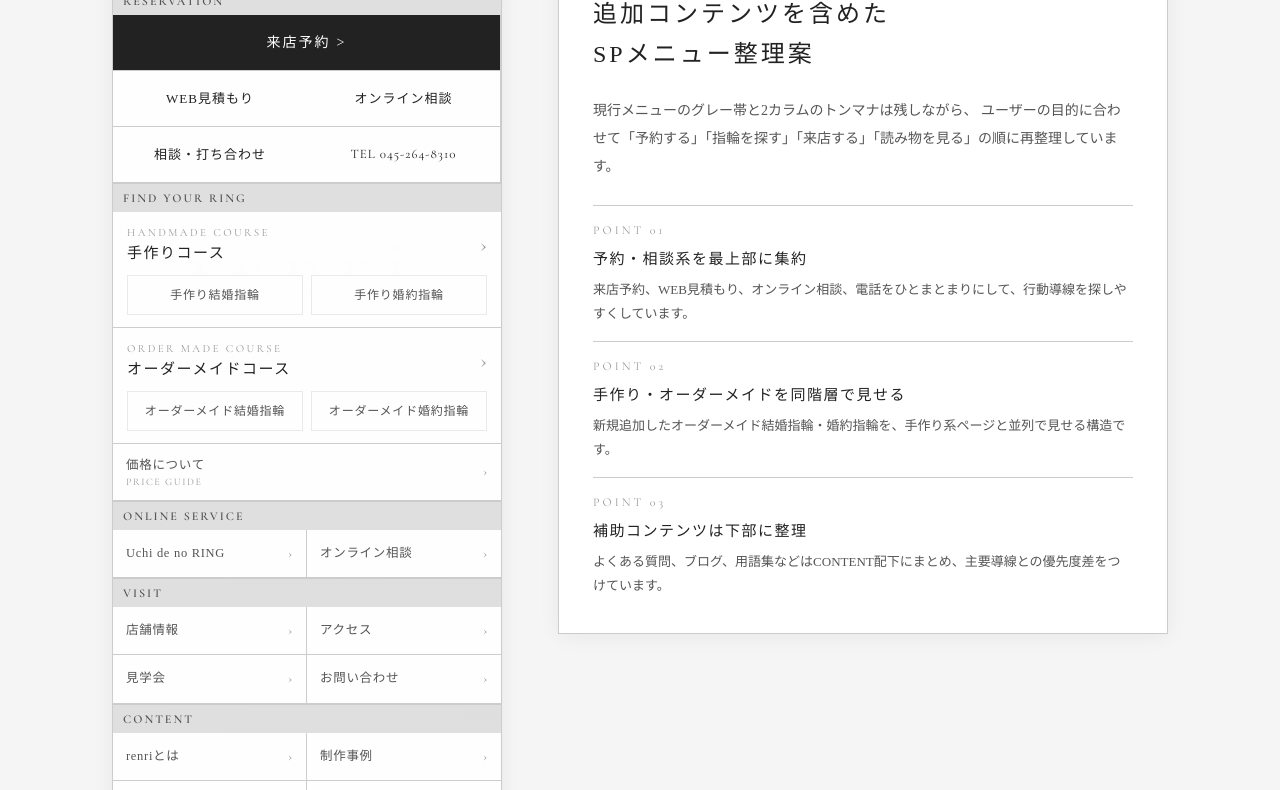
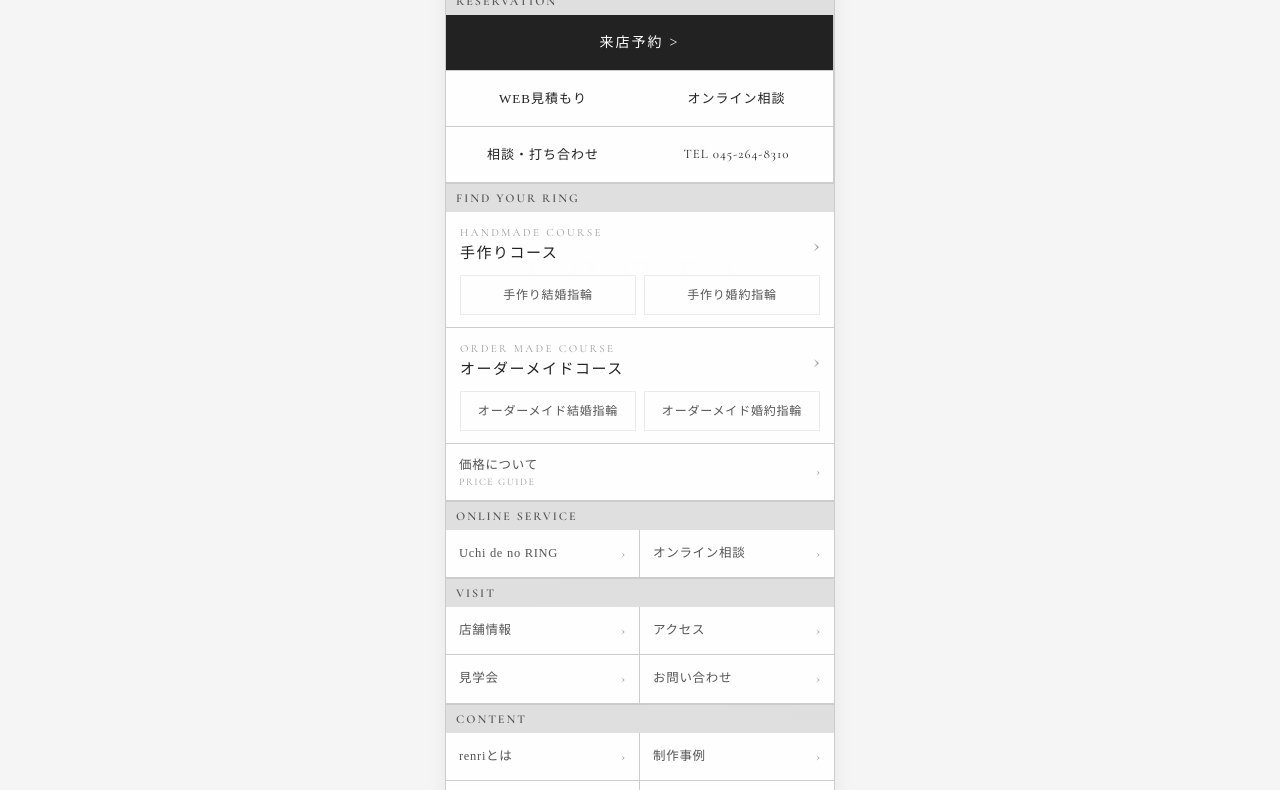
Before and after one commit to senmyo/renri, a plain HTML site: page wireframe_work/sp_menu_wireframe.html in a window 1280 px wide. Shown: the part 165-955 px from the top of the page. Drawn offline with nearby package versions, Linux system fonts and the light colour scheme.

Commit message:
Remove side notes from SP menu samples

```diff
--- a/wireframe_work/sp_menu_wireframe.html
+++ b/wireframe_work/sp_menu_wireframe.html
@@ -79,13 +79,9 @@
     }
 
     .page {
-      max-width: 1120px;
+      max-width: 430px;
       margin: 0 auto;
-      padding: 56px 32px 80px;
-      display: grid;
-      grid-template-columns: minmax(320px, 390px) minmax(280px, 1fr);
-      gap: 56px;
-      align-items: start;
+      padding: 56px 16px 80px;
     }
 
     .phone-frame {
@@ -619,32 +615,6 @@
       </div>
     </div>
 
-    <aside class="notes">
-      <div class="eyebrow">MENU STRUCTURE</div>
-      <h1>追加コンテンツを含めた<br>SPメニュー整理案</h1>
-      <p>
-        現行メニューのグレー帯と2カラムのトンマナは残しながら、
-        ユーザーの目的に合わせて「予約する」「指輪を探す」「来店する」「読み物を見る」の順に再整理しています。
-      </p>
-
-      <div class="note-list">
-        <div class="note-item">
-          <span class="num">POINT 01</span>
-          <h2>予約・相談系を最上部に集約</h2>
-          <p>来店予約、WEB見積もり、オンライン相談、電話をひとまとまりにして、行動導線を探しやすくしています。</p>
-        </div>
-        <div class="note-item">
-          <span class="num">POINT 02</span>
-          <h2>手作り・オーダーメイドを同階層で見せる</h2>
-          <p>新規追加したオーダーメイド結婚指輪・婚約指輪を、手作り系ページと並列で見せる構造です。</p>
-        </div>
-        <div class="note-item">
-          <span class="num">POINT 03</span>
-          <h2>補助コンテンツは下部に整理</h2>
-          <p>よくある質問、ブログ、用語集などはCONTENT配下にまとめ、主要導線との優先度差をつけています。</p>
-        </div>
-      </div>
-    </aside>
   </main>
 </body>
 </html>
```
Also changed, not shown: wireframe_work/sp_fixed_menu_sample.html (+0 -32 lines).
